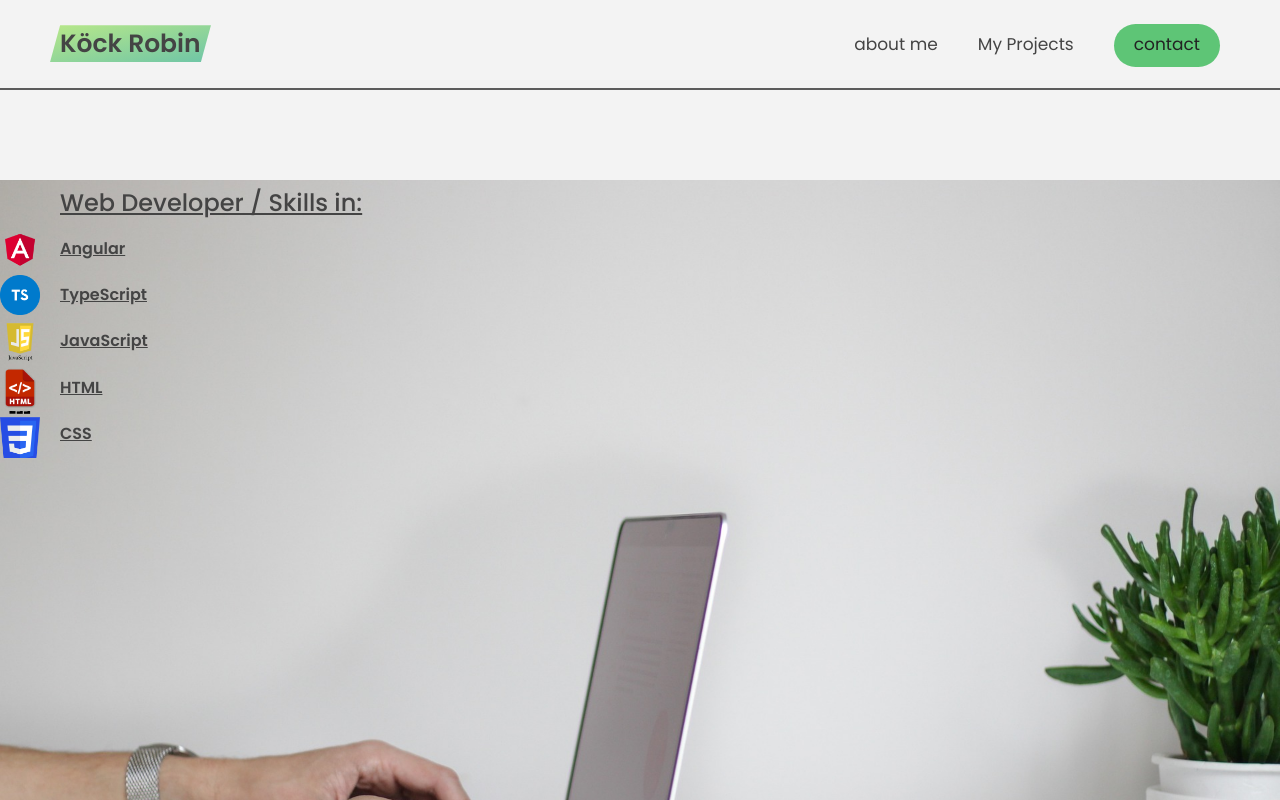
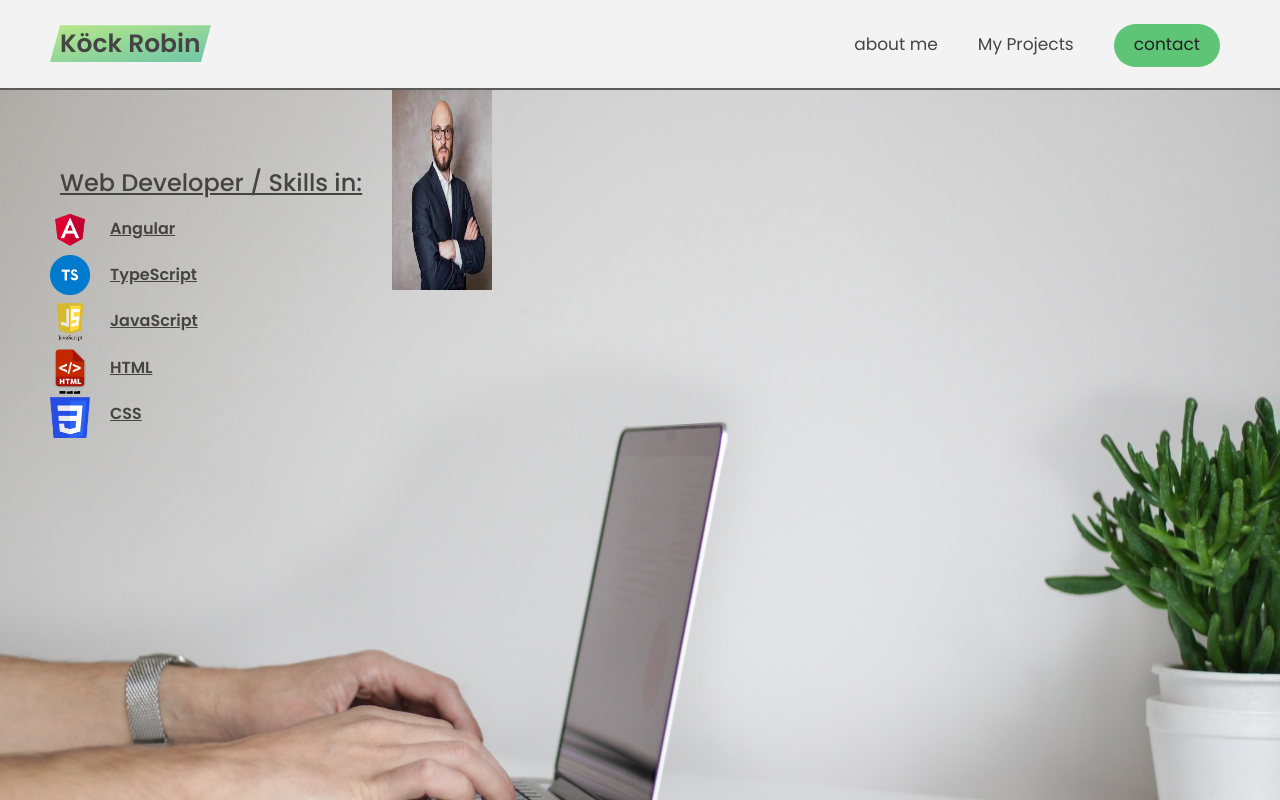
Before and after one commit to RobinJS1190/homepage, an Angular app: page / in a window 1280 px wide. Shown: the top 800 px of the page. Built offline with nearby package versions, Linux system fonts and the light colour scheme.

Commit message:
main section

```diff
--- a/src/app/app.component.html
+++ b/src/app/app.component.html
@@ -30,6 +30,7 @@
       <li id="css_logo">CSS</li>
     </ul>
   </div>
+  <img id="my_picture" src="../assets/images/porträt.jpg" alt="my-picture" />
 </section>
 <section class="section--1">
   <h1 id="about_me_title">about me</h1>
--- a/src/app/app.component.scss
+++ b/src/app/app.component.scss
@@ -89,7 +89,7 @@ h4 {
 .main {
   // padding: 0 3rem;
   height: 100vh;
-  // display: flex;
+  display: flex;
   // flex-direction: column;
   // align-items: center;
   background-image: url(../../img/hands.jpg);
@@ -99,20 +99,20 @@ h4 {
 }
 
 #skills_title {
-  margin-left: 6rem;
-  margin-top: 9rem;
+  margin-left: 3rem;
+  margin-top: 7rem;
 }
 
 .main_skills {
-  // padding: 0 3rem;
+  padding: 0 3rem;
   font-size: large;
-  // margin-left: 0;
+  margin-left: 0;
   text-decoration: underline;
 }
 
 .coding_languages {
   width: 150px;
-  // margin-left: 2rem;
+  margin-left: 2rem;
   list-style-type: none;
   font-size: medium;
   font-weight: 800;
@@ -168,6 +168,17 @@ h4 {
   // padding: 8px 0px 8px 30px;
 }
 
+#my_picture {
+  position: absolut;
+  right: 0;
+  // margin-right: 0;
+  // padding-right: 0;
+  // object-fit: none;
+  // object-position: right top;
+  width: 100px;
+  height: 200px;
+}
+
 // Section 1
 
 .section--1 {
@@ -179,7 +190,7 @@ h4 {
 
 #about_me_title {
   margin-left: 6rem;
-  margin-top: 9rem;
+  margin-top: 7rem;
 }
 
 #about_me_list {
```
Also changed, not shown: src/assets/images/porträt.jpg (added).
